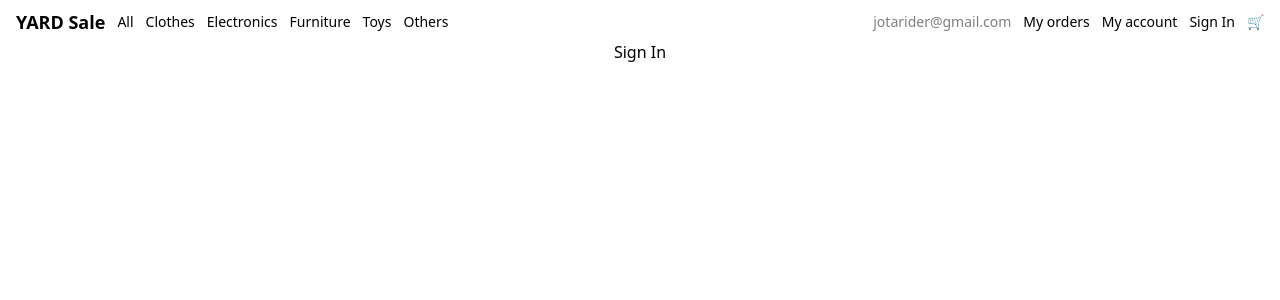
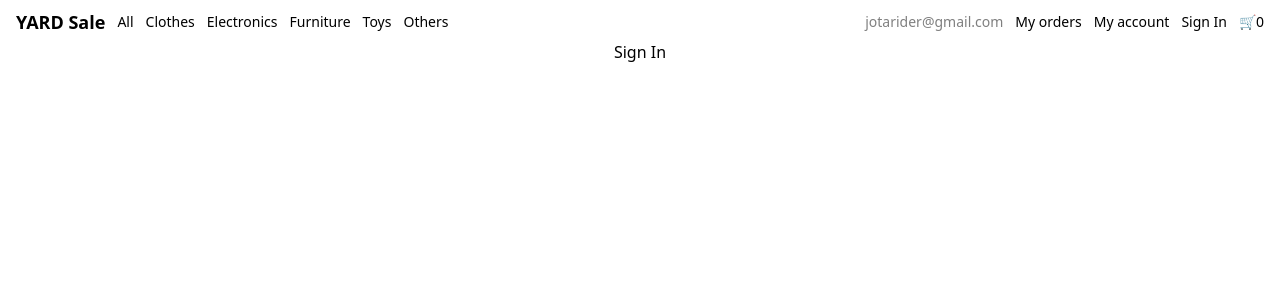
Before and after one commit to jrugarte/forsale-project, a React (Vite) app: page /sign-in in a window 1280 px wide. Shown: the top 300 px of the page. Built offline with nearby package versions, Linux system fonts and the light colour scheme.

Commit message:
global context added, cart has interaction

```diff
--- a/src/Components/card/index.jsx
+++ b/src/Components/card/index.jsx
@@ -1,11 +1,16 @@
+import {useContext} from "react"
+import {ShoppingCartContext} from "../../Context"
+
 const Card = (data)=> {
+const context = useContext(ShoppingCartContext)
+
     return (
-
-    <div className="bg-white cursor-pointer w-56 h-60">
-        <figure className="relative mb-2 w-full h-4/5">
-            <span className="absolute bottom-0 left-0 rounded-md pl-1 pr-1 text-black/60 bg-white/30 ml-2 mb-2">{data.data.category.name}</span>
-            <img src={data.data.images[0]} alt="" className="w-full h-full object-cover rounded-lg"/>
-            <div className="absolute top-0 right-0 flex justify-center items-center text-black/40 bg-white/30 w-6 h-6 rounded-full mt-2 mr-2">
+    <div className="w-56 bg-white cursor-pointer h-60">
+        <figure className="relative w-full mb-2 h-4/5">
+            <span className="absolute bottom-0 left-0 pl-1 pr-1 mb-2 ml-2 rounded-md text-black/60 bg-white/30">{data.data.category.name}</span>
+            <img src={data.data.images[0]} alt="" className="object-cover w-full h-full rounded-lg"/>
+            <div className="absolute top-0 right-0 flex items-center justify-center w-6 h-6 mt-2 mr-2 rounded-full text-black/40 bg-white/30"
+            onClick={() => context.setCount(context.count +1)}>
                 +
             </div>
         </figure>
--- a/src/Components/navbar/index.jsx
+++ b/src/Components/navbar/index.jsx
@@ -1,7 +1,10 @@
 import { NavLink } from "react-router-dom"
+import {useContext} from "react"
+import {ShoppingCartContext} from "../../Context"
 
 
 const Navbar = ()=> {
+    const context = useContext(ShoppingCartContext)
     const textDecoration = 'underline underline-offset-4'
     return (
         <nav className="flex justify-between items-center fixed w-full px-4 py-2 z-10 top-0 font-superlight font-sans text-sm">
@@ -112,7 +115,7 @@ const Navbar = ()=> {
                      <NavLink
                             to="/my-order"
                             >
-                        🛒
+                        🛒{context.count}
                     </NavLink>
                 </li>
             </ul>
--- /dev/null
+++ b/src/Context/index.jsx
@@ -0,0 +1,21 @@
+import { createContext, useState } from "react"
+import PropTypes from 'prop-types';
+
+
+export const ShoppingCartContext = createContext()
+
+export const ShoppingCartProvider = ({children})=>{
+    const [count, setCount] = useState(0)
+
+    return (
+        <ShoppingCartContext.Provider value={{
+            count,
+            setCount,
+        }}>
+            {children}
+        </ShoppingCartContext.Provider>
+    )
+}
+ShoppingCartProvider.propTypes = {
+    children: PropTypes.node.isRequired,
+    };
--- a/src/Pages/app/index.jsx
+++ b/src/Pages/app/index.jsx
@@ -1,11 +1,12 @@
 import { useRoutes, BrowserRouter } from 'react-router-dom'
 import './App.css'
-import Home from '../Home'
+import Home from '../home'
 import MyOrder from '../MyOrder'
 import NotFound from '../NotFound/notfound'
 import Orders from '../Orders'
 import SignIn from '../SignIn/signin'
 import Navbar from '../../Components/navbar'
+import { ShoppingCartProvider } from '../../Context'
 
 const AppRoutes = () =>{
   let routes = useRoutes([
@@ -21,10 +22,12 @@ const AppRoutes = () =>{
 function App() {
 
   return (
-    <BrowserRouter>
-        <AppRoutes/>
-        <Navbar/>
-    </BrowserRouter>
+    <ShoppingCartProvider>
+        <BrowserRouter>
+            <AppRoutes/>
+            <Navbar/>
+        </BrowserRouter>
+    </ShoppingCartProvider>
   )
 }
 
```
